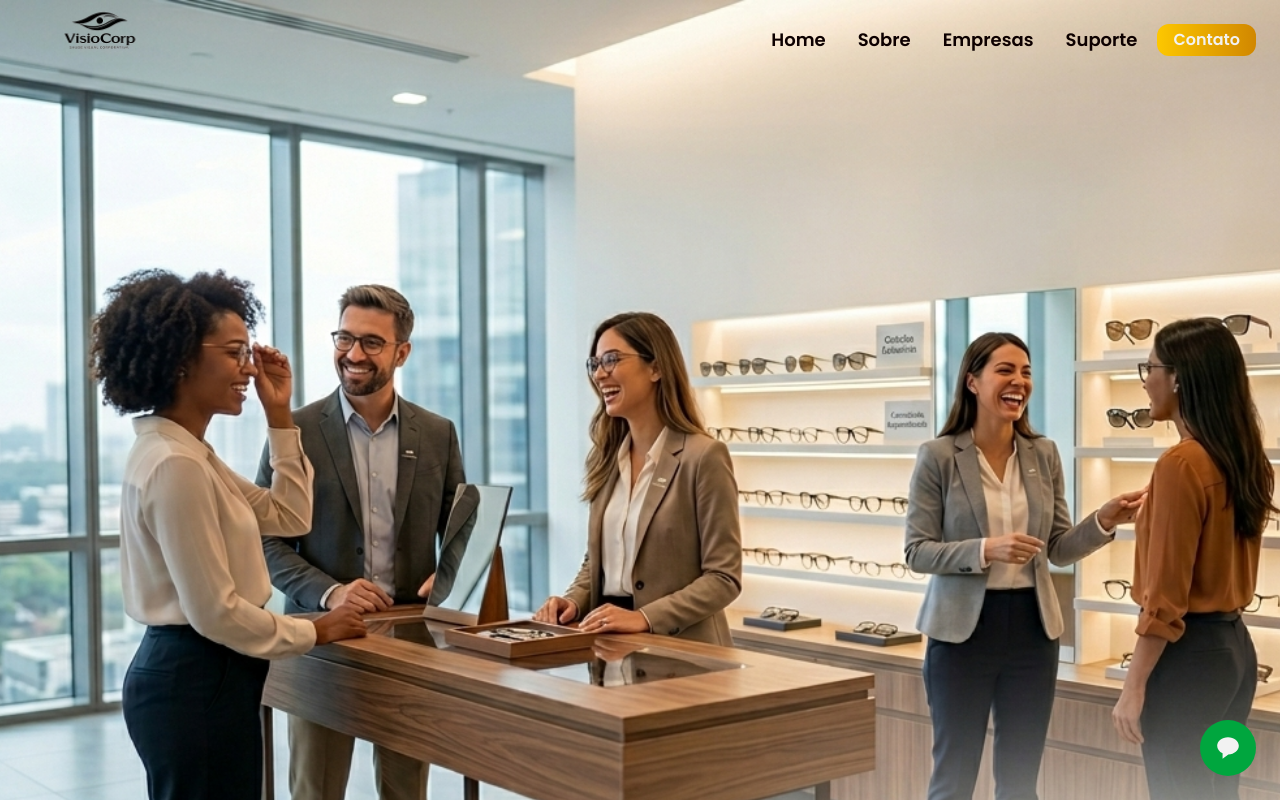
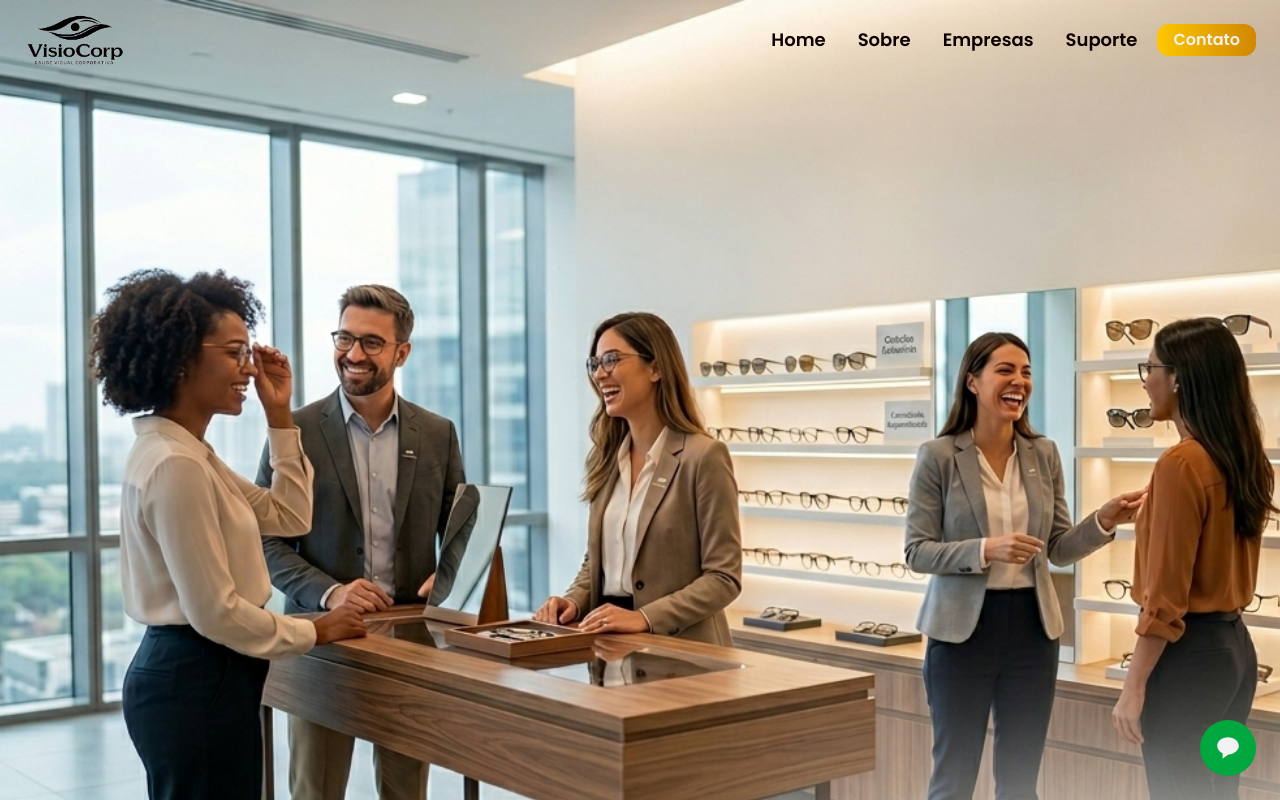
Before and after one commit to Equipe-NextSolve/visio-corp, a Next.js app: page / in a window 1280 px wide. Shown: the top 800 px of the page. Built offline with nearby package versions, Linux system fonts and the light colour scheme.

Commit message:
ajuste na centralização vertical da logo no header teste

```diff
--- a/src/layout/header/Header.jsx
+++ b/src/layout/header/Header.jsx
@@ -48,9 +48,8 @@ export default function Header() {
             `}>
             <section className="max-w-7xl mx-auto flex items-center justify-between h-full px-6 w-full">
                 <Logo />
-                <div className="hidden md:block">
-                    <Navigation />
-                </div>
+
+                {!isMobile && <Navigation />}
                 {isMobile && <Sidebar />}
             </section>
         </header>
--- a/src/layout/header/Logo.jsx
+++ b/src/layout/header/Logo.jsx
@@ -3,17 +3,18 @@ import Image from 'next/image'
 
 export default function Logo() {
     return (
-        <section className='w-37.5 h-full flex items-center justify-center'>
-            <Link href='/' className='flex items-center justify-center'>
-                <div className="relative w-37.5 h-37.5 ">
+            <Link href='/' className='flex items-center justify-center overflow-hidden'>
+                <div className="relative w-37.5 h-20 flex items-center">
                     <Image
                         src='/logo3.png'
                         alt='logo'
-                        fill
-                        className='object-contain py-3'
+                        width={100}
+                        height={20}
+                        className="object-contain object-left"
+
                     />
                 </div>
             </Link>
-        </section>
+
     )
 }
```
Also changed, not shown: public/logo3.png, 1 other file (tests, documents, lock files or other folders).
